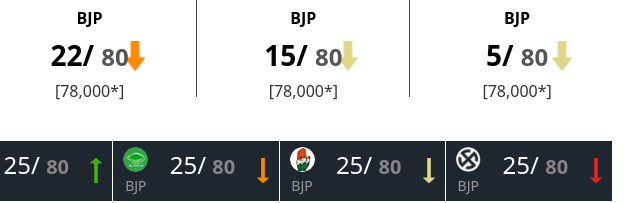
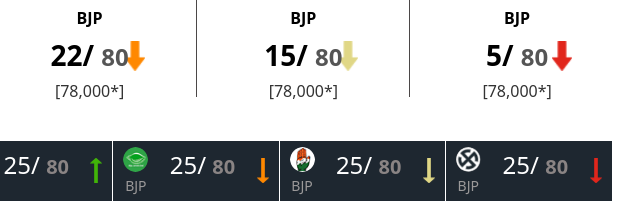
Before and after one commit to priy437pradhan/general-election, a plain HTML site: page index.html in a window 1280 px wide. Shown: the part 189-392 px from the top of the page, 301-941 px from the left. Drawn offline with nearby package versions, Linux system fonts and the light colour scheme.

Commit message:
my-second-commit

```diff
--- a/index.html
+++ b/index.html
@@ -503,7 +503,7 @@
                 <div class="seat-vote">
                   <h3>5/ <span>80</span></h3>
                   <p>[78,000*]</p>
-                  <img src="images/YELLOW-TOP.png" alt="" class="arrow">
+                  <img src="images/RED-TOP.png" alt="" class="arrow">
                 </div>
               </div>
             </div>
```
